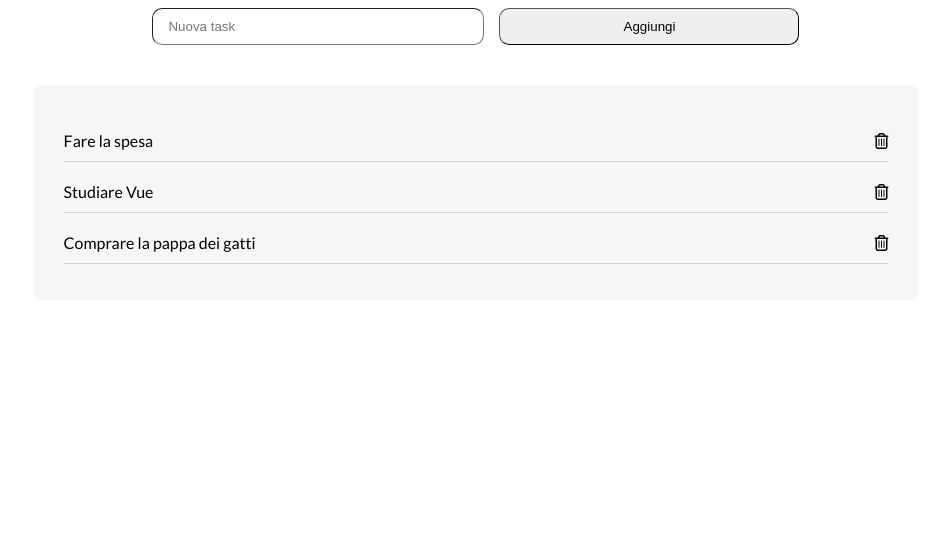
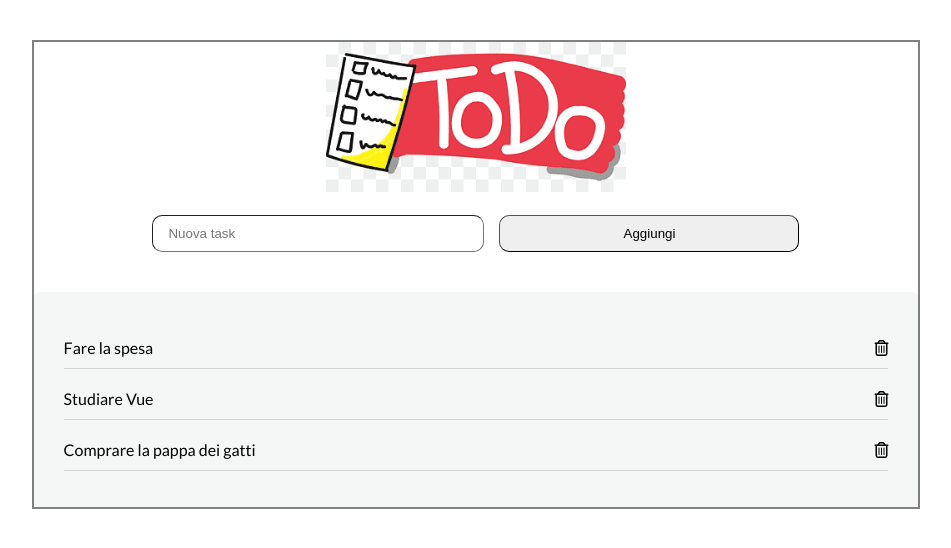
Before and after one commit to VeronicaFontana/vue-todolist, a plain HTML site: page index.html in a window 1280 px wide. Shown: the whole page, without its empty margins (164-1115 px from the left). Drawn offline with nearby package versions, Linux system fonts and the light colour scheme.

Commit message:
[ADD] Logo

```diff
--- a/css/style.css
+++ b/css/style.css
@@ -7,7 +7,8 @@
 .container{
   font-family: 'Lato', sans-serif;
   width: 70%;
-  margin: 0 auto;
+  margin: 40px auto;
+  border: 2px solid grey;
 }
 
 .logo{
--- a/index.html
+++ b/index.html
@@ -19,7 +19,9 @@
 <body>
 
   <div id="app" class="container">
-
+    <div class="logo">
+      <img src="img/toDo.png" alt="">
+    </div>
 
     <div class="new-task">
       <input @keyup.enter="addTask()" v-model.trim="newTask.text" type="text" placeholder="Nuova task">
```
Also changed, not shown: img/logo.png (added), img/toDo.png (added).
